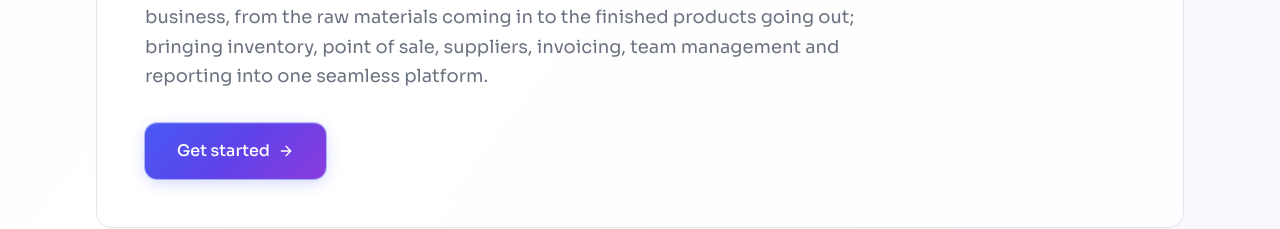
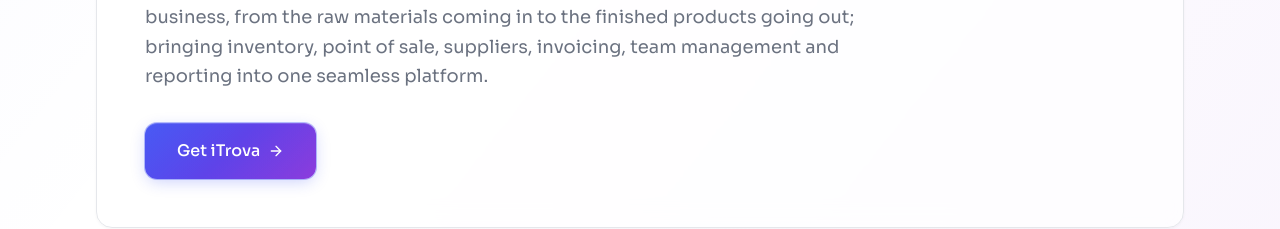
Before and after one commit to Allspire-Technologies/allspire-website, a React (Vite) app: page /projects in a window 1280 px wide. Shown: the part 1360-1589 px from the top of the page. Built offline with nearby package versions, Linux system fonts and the light colour scheme; the HTML template or start-up script is replaced by a standard one.

Commit message:
update button

```diff
--- a/src/pages/Projects.tsx
+++ b/src/pages/Projects.tsx
@@ -102,7 +102,7 @@
                 rel="noopener noreferrer"
                 className="btn-glass-primary group mt-8 inline-flex"
               >
-                Get started
+                Get iTrova
                 <ArrowRight className="w-4 h-4 group-hover:translate-x-1 transition-transform" />
               </a>
             </div>
```
